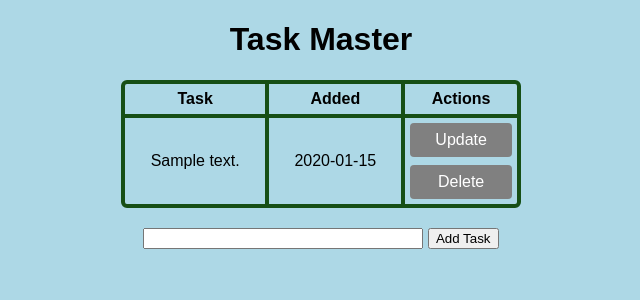
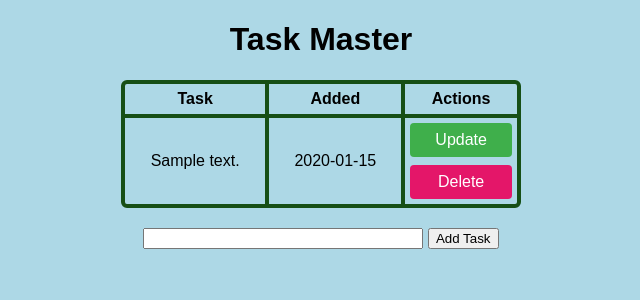
Before and after one commit to ClydeFrog04/basicFlask, a Flask app: page / in a window 1280 px wide. Shown: the top 300 px of the page, without its empty margins (319-959 px from the left). Run offline with Flask 3, Linux system fonts and the light colour scheme; tables that the repository leaves empty hold one stand-in row (values such as "Sample post").

Commit message:
adding better button colors:]

```diff
--- a/static/css/main.css
+++ b/static/css/main.css
@@ -78,11 +78,12 @@ a{
 
 a.update{
     /* color: rgb(37, 175, 37); */
-    background-color: ;
+    background-color: #3faf4b;
     margin-bottom: .5rem;
 }
 a.delete{
     /* color: rgb(199, 49, 49); */
+    background-color: #e41669;
 }
 
 .actions{
```
